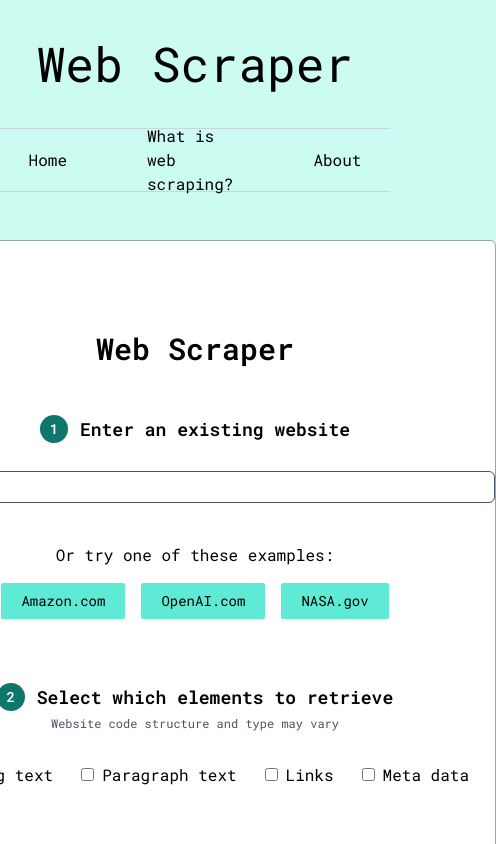
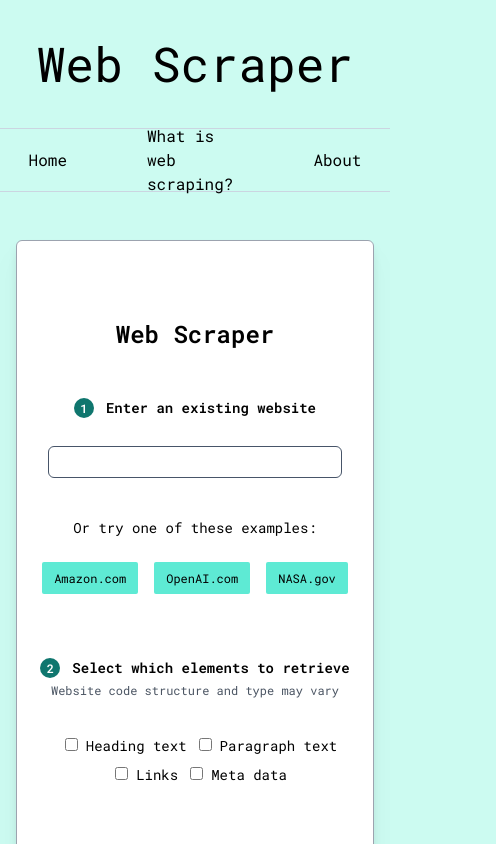
Before and after one commit to bridgerbrown/web-scraper-python, a Next.js app: page / in a window 390 px wide. Shown: the top 844 px of the page, 496 px wide, since content can reach past the window. Built offline with nearby package versions, Linux system fonts and the light colour scheme.

Commit message:
scraper ui responsive

```diff
--- a/app/home.tsx
+++ b/app/home.tsx
@@ -8,7 +8,7 @@ import StartSection from "@/components/StartSection";
 import Loading from "@/components/Loading";
 
 export default function Home() {
-  const startSectionCSS: string = `bg-white drop-shadow-xl w-[750px] min-h-[925px] border border-gray-400
+  const startSectionCSS: string = `bg-white drop-shadow-xl md:w-[750px] w-11/12 min-h-[925px] border border-gray-400
     rounded-md mt-12 justify-center items-center flex flex-col`;
   const resultsSectionCSS: string = `pt-14 bg-white drop-shadow-xl w-[750px] min-h-[925px] border border-gray-400
     rounded-md mt-12 justify-start items-center flex flex-col`;
--- a/components/StartSection.tsx
+++ b/components/StartSection.tsx
@@ -3,18 +3,18 @@ import Image from "next/image";
 export default function StartSection(props: any) {
   const {url, urlError, handleUrlChange, setUrl, handleCheckboxChange, elementsError, browserError,
         handleRadioChange, handleSubmit} = props;
-  const titleCSS: string = `text-lg font-semibold ml-3`;
+  const titleCSS: string = `md:text-lg sm:text-base text-sm font-semibold ml-3`;
   const stepCSS: string = `mb-5 flex justify-center items-center`;
-  const stepCircleCSS: string = `w-7 h-7 rounded-full text-white bg-teal-700 flex justify-center items-center`;
-  const stepNumberCSS: string = `font-semibold text-sm absolute`;
-  const presetButtonCSS: string = `px-5 py-2 text-sm bg-teal-300 hover:bg-teal-200 transition-colors rounded-sm mx-2`;
-  const labelCSS: string = `ml-2 mr-4 cursor-pointer hover:opacity-50 transition-opacity`;
-  const checkboxCSS: string = `cursor-pointer ml-3`;
+  const stepCircleCSS: string = `sm:w-7 sm:h-7 w-5 h-5 rounded-full text-white bg-teal-700 flex justify-center items-center`;
+  const stepNumberCSS: string = `font-semibold sm:text-sm text-xs absolute`;
+  const presetButtonCSS: string = `sm:px-5 px-3 py-2 sm:text-sm text-xs bg-teal-300 hover:bg-teal-200 transition-colors rounded-sm mx-2`;
+  const labelCSS: string = `ml-2 md:my-0 my-2 md:mr-4 md:text-base text-sm cursor-pointer hover:opacity-50 transition-opacity`;
+  const checkboxCSS: string = `md:my-0 my-2 cursor-pointer ml-3`;
   const radioCSS: string = `cursor-pointer ml-3`;
 
   return (
     <div className="flex flex-col justify-center items-center">
-      <h1 className="font-semibold text-3xl mb-12">
+      <h1 className="font-semibold md:text-3xl text-2xl mb-12">
         Web Scraper
       </h1>
       <div className="mb-16 flex flex-col justify-center items-center">
@@ -33,7 +33,7 @@ export default function StartSection(props: any) {
           id="urlInput"
           value={url}
           onChange={handleUrlChange}
-          className="w-[600px] mt-2 pl-2 h-8 border-slate-600 border rounded-md"
+          className="w-11/12 md:w-[600px] mt-2 pl-2 h-8 border-slate-600 border rounded-md"
         />
         {
           urlError ?
@@ -44,10 +44,10 @@ export default function StartSection(props: any) {
           <div className="mt-10"></div>
         }
         <div className="mt-0 flex flex-col justify-center items-center">
-          <p className="">
+          <p className="md:text-base text-sm">
             Or try one of these examples:
           </p>
-          <div className="mt-4">
+          <div className="mt-4 sm:space-y-0 space-y-2">
             <button
               className={presetButtonCSS}
               onClick={() => setUrl("https://www.amazon.com/")}
@@ -116,6 +116,7 @@ export default function StartSection(props: any) {
             >
               Paragraph text
             </label>
+            <br className="md:hidden" />
             <input
               type="checkbox"
               id="link"
@@ -202,6 +203,7 @@ export default function StartSection(props: any) {
             >
               Safari
             </label>
+            <br className="md:hidden" />
             <input
               type="radio"
               id="firefox"
@@ -244,7 +246,7 @@ export default function StartSection(props: any) {
       <div className="w-full flex items-center justify-center">
         <button
           onClick={handleSubmit}
-          className="px-6 py-2 text-white bg-teal-800 rounded-full hover:bg-teal-600 drop-shadow-none hover:drop-shadow-lg transition-all"
+          className="md:text-base text-sm px-6 py-2 text-white bg-teal-800 rounded-full hover:bg-teal-600 drop-shadow-none hover:drop-shadow-lg transition-all"
         >
           Submit
         </button>
```
